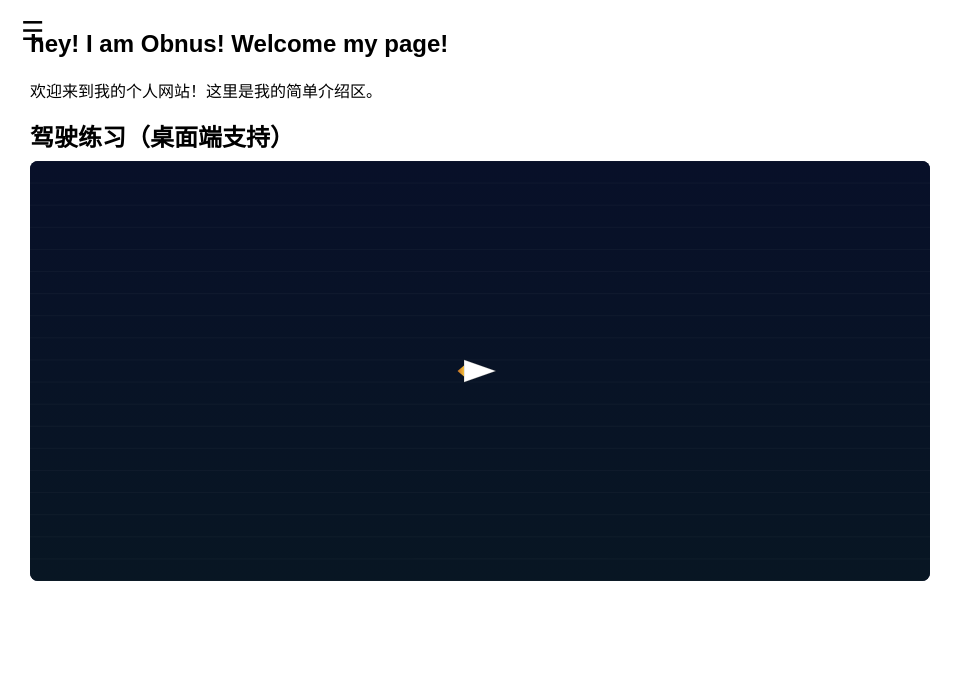
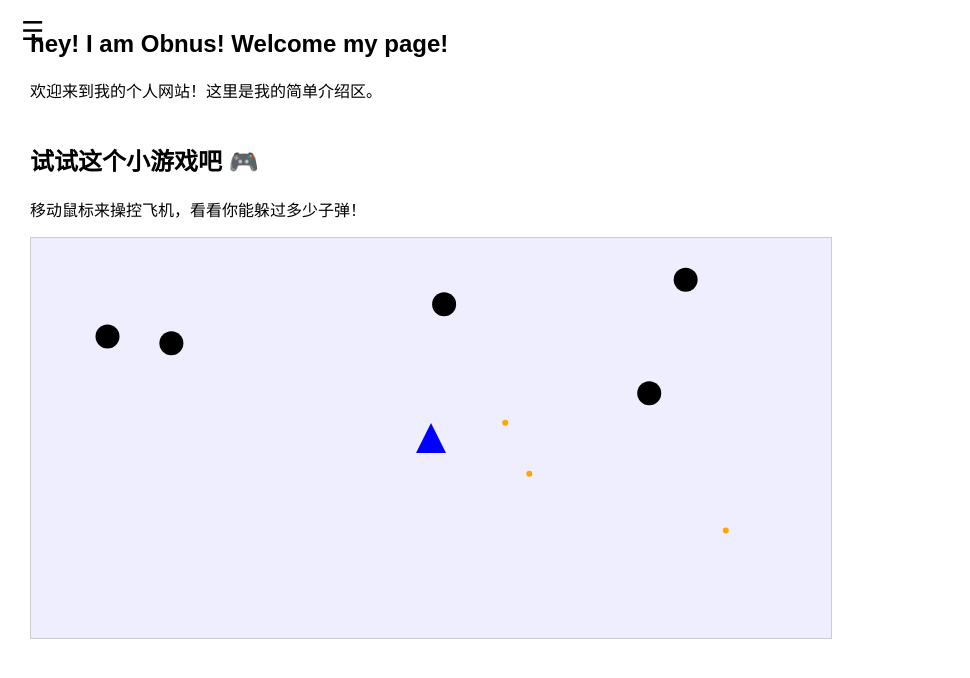
Before and after one commit to 013nus/123.github.io, a plain HTML site: page index.html in a window 1280 px wide. Shown: the whole page, without its empty margins (0-970 px from the left). Drawn offline with Linux system fonts and the light colour scheme.

Commit message:
Update index.html

```diff
--- a/index.html
+++ b/index.html
@@ -111,182 +111,114 @@
   <p>欢迎来到我的个人网站！这里是我的简单介绍区。</p>
 </section>
 
-<!-- ======= 鼠标飞机 第1步（直接放到你的 index.html 的 main 内） ======= -->
-<section id="gameSection">
-  <h2 style="margin:0 0 8px 0;">驾驶练习（桌面端支持）</h2>
-  <p id="touchNotice" style="color:#666; display:none; margin-top:0;">
-    检测到触屏设备（手机/平板），为节省流量与性能，交互已禁用。请用电脑体验完整效果。
-  </p>
-  <div style="width:100%; max-width:900px;">
-    <canvas id="gameCanvas" style="width:100%; height:420px; display:block; border-radius:8px; background:#081029;"></canvas>
-  </div>
+<!-- 飞机互动区域 -->
+<section id="gameSection" style="margin-top: 40px;">
+  <h2>试试这个小游戏吧 🎮</h2>
+  <p>移动鼠标来操控飞机，看看你能躲过多少子弹！</p>
+  <canvas id="gameCanvas" width="800" height="400" style="border:1px solid #ccc; background: #eef;"></canvas>
 </section>
 
 <script>
-(function(){
-  // 检测触屏设备，手机端不启动交互
-  const isTouch = ('ontouchstart' in window) || navigator.maxTouchPoints > 0 || navigator.maxTouchPoints === 1;
-  const touchNotice = document.getElementById('touchNotice');
   const canvas = document.getElementById('gameCanvas');
   const ctx = canvas.getContext('2d');
 
-  if (isTouch) {
-    if (touchNotice) touchNotice.style.display = 'block';
-    // 仍要设置画布尺寸以免布局问题，但不绑定交互
-    function sizeCanvas() {
-      const dpr = window.devicePixelRatio || 1;
-      canvas.width = canvas.clientWidth * dpr;
-      canvas.height = canvas.clientHeight * dpr;
-      ctx.setTransform(dpr, 0, 0, dpr, 0, 0);
-      // 静态绘制一个提示
-      ctx.fillStyle = '#0b1220';
-      ctx.fillRect(0,0,canvas.clientWidth, canvas.clientHeight);
-      ctx.fillStyle = '#9fb4ff';
-      ctx.font = '16px sans-serif';
-      ctx.textAlign = 'center';
-      ctx.fillText('触屏设备已禁用实时交互，请使用电脑体验', canvas.clientWidth/2, canvas.clientHeight/2);
-    }
-    window.addEventListener('resize', sizeCanvas);
-    sizeCanvas();
-    return; // 不加载交互脚本
+  let mouseX = canvas.width / 2;
+  let mouseY = canvas.height / 2;
+
+  const player = { x: mouseX, y: mouseY, size: 15, hit: false };
+  const enemies = [];
+  const bullets = [];
+
+  // 创建敌人
+  function spawnEnemy() {
+    const x = Math.random() * canvas.width;
+    const y = Math.random() * canvas.height / 2;
+    enemies.push({ x, y, size: 12 });
   }
 
-  // ----- canvas 高 DPI 自适应 -----
-  function resizeCanvas() {
-    const dpr = window.devicePixelRatio || 1;
-    canvas.width = canvas.clientWidth * dpr;
-    canvas.height = canvas.clientHeight * dpr;
-    ctx.setTransform(dpr, 0, 0, dpr, 0, 0);
-  }
-  window.addEventListener('resize', resizeCanvas);
-  resizeCanvas();
-
-  // 鼠标位置（飞机位置）
-  const mouse = { x: canvas.clientWidth/2, y: canvas.clientHeight/2 };
-  let hasMouse = false;
-
-  canvas.addEventListener('mousemove', (e) => {
-    const rect = canvas.getBoundingClientRect();
-    mouse.x = e.clientX - rect.left;
-    mouse.y = e.clientY - rect.top;
-    hasMouse = true;
+  // 发射子弹
+  function shootBullet(enemy) {
+    const dx = player.x - enemy.x;
+    const dy = player.y - enemy.y;
+    const dist = Math.hypot(dx, dy);
+    bullets.push({
+      x: enemy.x,
+      y: enemy.y,
+      dx: dx / dist,
+      dy: dy / dist,
+      speed: 3
     });
-  canvas.addEventListener('mouseleave', () => { hasMouse = false; });
-
-  // 平滑跟随：飞机不是瞬移，而是有惯性
-  const player = {
-    x: canvas.clientWidth/2,
-    y: canvas.clientHeight/2,
-    vx: 0, vy: 0,
-    size: 16,      // 半宽度
-    color: '#ffffff'
-  };
-
-  // 帧率和时间
-  let lastTime = performance.now();
-
-  // 绘制背景（简单星空 + 赛道线条）
-  function drawBackground() {
-    const w = canvas.clientWidth, h = canvas.clientHeight;
-    // 背景渐变
-    const g = ctx.createLinearGradient(0,0,0,h);
-    g.addColorStop(0, '#081029');
-    g.addColorStop(1, '#081623');
-    ctx.fillStyle = g;
-    ctx.fillRect(0,0,w,h);
-
-    // 赛道中线（细）
-    ctx.strokeStyle = 'rgba(255,255,255,0.03)';
-    ctx.lineWidth = 1;
-    ctx.beginPath();
-    for (let i = 0; i < 20; i++) {
-      const y = (i / 19) * h;
-      ctx.moveTo(0, y + (performance.now() * 0.02 % 20));
-      ctx.lineTo(w, y + (performance.now() * 0.02 % 20));
-    }
-    ctx.stroke();
   }
 
-  // 绘制“玩家飞机” — 三角形，朝向鼠标移动方向
-  function drawPlayer() {
-    const px = player.x, py = player.y;
-    // 计算朝向角度（面向鼠标）
-    const dx = mouse.x - px, dy = mouse.y - py;
-    const angle = Math.atan2(dy, dx) + Math.PI / 2; // 调整为指向上方的三角形基线
+  // 鼠标移动
+  canvas.addEventListener('mousemove', e => {
+    const rect = canvas.getBoundingClientRect();
+    mouseX = e.clientX - rect.left;
+    mouseY = e.clientY - rect.top;
+  });
 
-    ctx.save();
-    ctx.translate(px, py);
-    ctx.rotate(angle);
+  function update() {
+    player.x = mouseX;
+    player.y = mouseY;
 
-    // 机身（白色）
+    // 敌人开火
+    if (Math.random() < 0.02 && enemies.length > 0) {
+      const enemy = enemies[Math.floor(Math.random() * enemies.length)];
+      shootBullet(enemy);
+    }
+
+    // 子弹移动
+    for (let b of bullets) {
+      b.x += b.dx * b.speed;
+      b.y += b.dy * b.speed;
+      if (Math.hypot(b.x - player.x, b.y - player.y) < player.size) {
+        player.hit = true;
+        setTimeout(() => player.hit = false, 200);
+      }
+    }
+  }
+
+  function draw() {
+    ctx.clearRect(0, 0, canvas.width, canvas.height);
+
+    // 玩家飞机
+    ctx.fillStyle = player.hit ? 'red' : 'blue';
     ctx.beginPath();
-    ctx.moveTo(0, -player.size);           // Nose
-    ctx.lineTo(player.size * 0.7, player.size);
-    ctx.lineTo(-player.size * 0.7, player.size);
+    ctx.moveTo(player.x, player.y - player.size);
+    ctx.lineTo(player.x - player.size, player.y + player.size);
+    ctx.lineTo(player.x + player.size, player.y + player.size);
     ctx.closePath();
-    ctx.fillStyle = player.color;
-    ctx.fill();
-    ctx.strokeStyle = 'rgba(0,0,0,0.2)';
-    ctx.lineWidth = 1;
-    ctx.stroke();
-
-    // 引擎光（小火焰）
-    ctx.beginPath();
-    ctx.moveTo(-player.size * 0.35, player.size);
-    ctx.lineTo(0, player.size + 8 + Math.sin(performance.now()/120)*2);
-    ctx.lineTo(player.size * 0.35, player.size);
-    ctx.closePath();
-    const flameG = ctx.createLinearGradient(0, player.size, 0, player.size + 12);
-    flameG.addColorStop(0, 'rgba(255,200,60,0.95)');
-    flameG.addColorStop(1, 'rgba(255,90,20,0.6)');
-    ctx.fillStyle = flameG;
     ctx.fill();
 
-    ctx.restore();
+    // 敌人
+    ctx.fillStyle = 'black';
+    for (let e of enemies) {
+      ctx.beginPath();
+      ctx.arc(e.x, e.y, e.size, 0, Math.PI * 2);
+      ctx.fill();
     }
 
-  // 主循环：更新位置并绘制
-  function loop(now) {
-    const dt = Math.min(40, now - lastTime); // ms
-    lastTime = now;
-
-    // 平滑移动：用差值（LERP）或物理惯性
-    if (hasMouse) {
-      const ax = (mouse.x - player.x) * 0.12;
-      const ay = (mouse.y - player.y) * 0.12;
-      player.vx += ax;
-      player.vy += ay;
-      // 阻尼
-      player.vx *= 0.86;
-      player.vy *= 0.86;
-      player.x += player.vx * (dt / 16);
-      player.y += player.vy * (dt / 16);
-    } else {
-      // 慢慢停下
-      player.vx *= 0.9;
-      player.vy *= 0.9;
-      player.x += player.vx * (dt / 16);
-      player.y += player.vy * (dt / 16);
+    // 子弹
+    ctx.fillStyle = 'orange';
+    for (let b of bullets) {
+      ctx.beginPath();
+      ctx.arc(b.x, b.y, 3, 0, Math.PI * 2);
+      ctx.fill();
+    }
   }
 
-    // 限制在画布内
-    const pad = 12;
-    player.x = Math.max(pad, Math.min(canvas.clientWidth - pad, player.x));
-    player.y = Math.max(pad, Math.min(canvas.clientHeight - pad, player.y));
-
-    // 绘制
-    drawBackground();
-    // 可以在这里绘制其他元素（敌机、子弹）— 下个步骤添加
-    drawPlayer();
-
+  function loop() {
+    update();
+    draw();
     requestAnimationFrame(loop);
   }
 
-  // 启动循环
-  requestAnimationFrame(loop);
+  // 初始敌人
+  for (let i = 0; i < 5; i++) spawnEnemy();
 
-})(); // IIFE end
+  loop();
 </script>
+
 
 
   <section id="aboutSection" class="hidden">
```
Lines whose indentation alone changed are shown as unchanged.
